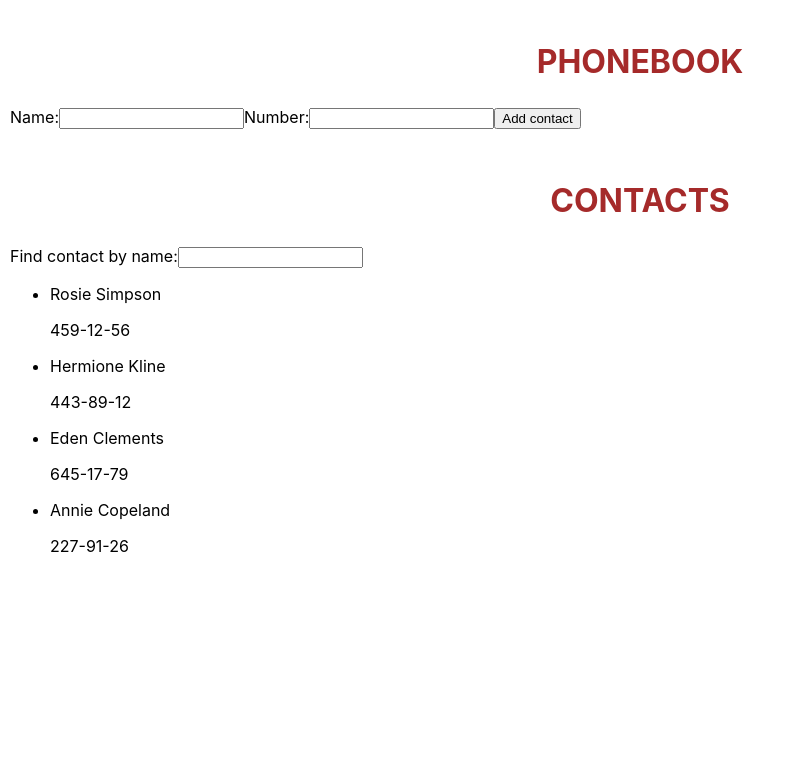
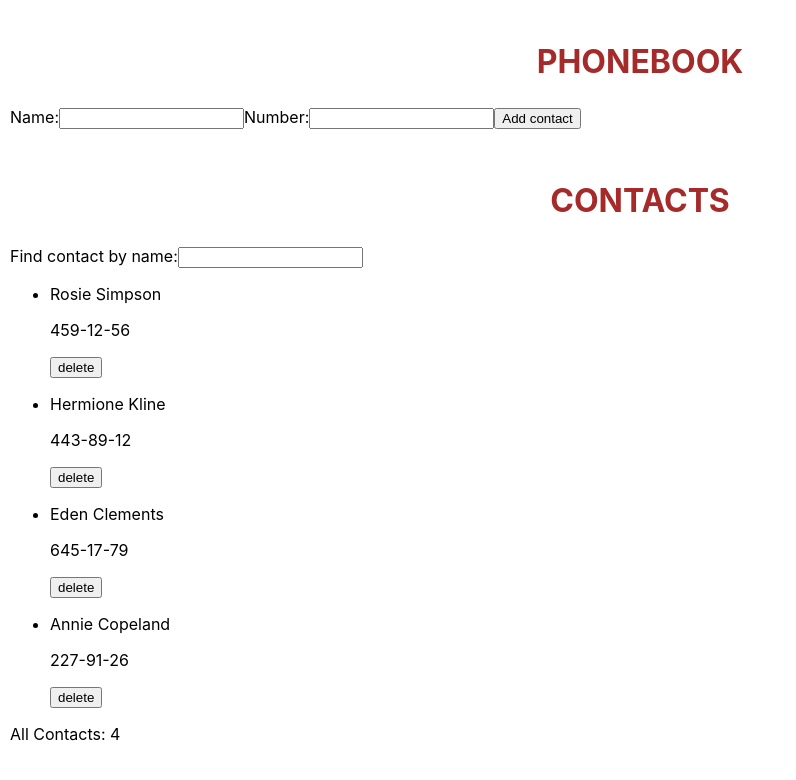
Before and after one commit to Bohdan-Ta/goit-react-hw-02-phonebook, a React (Create React App) app: page / in a window 1280 px wide. Shown: the top 780 px of the page, without its empty margins (0-796 px from the left). Built offline with nearby package versions, Linux system fonts and the light colour scheme.

Commit message:
add delete and filter

```diff
--- a/src/App.js
+++ b/src/App.js
@@ -25,16 +25,41 @@ class App extends Component {
     }));
   };
 
+  onDeleteContact = contactId => {
+    this.setState(prevState => ({
+      contacts: prevState.contacts.filter(contact => contact.id !== contactId),
+    }));
+  };
+
+  onFilter = event => {
+    this.setState({ filter: event.target.value });
+  };
+
+  //======
+  showFiltered = () => {
+    const { filter, contacts } = this.state;
+    const normalizedFilter = filter.toLowerCase();
+
+    return contacts.filter(contact =>
+      contact.name.toLowerCase().includes(normalizedFilter),
+    );
+  };
+  //=====
+
   render() {
-    const { contacts } = this.state;
+    const { filter } = this.state;
+    const filteredContacts = this.showFiltered();
     return (
       <div>
         <Sections title="Phonebook">
           <Forms getSubmit={this.getDataSubmit} />
         </Sections>
         <Sections title="Contacts">
-          <Filter contacts={contacts} />
-          <Contacts contacts={contacts} />
+          <Filter value={filter} onFilter={this.OnFilter} />
+          <Contacts
+            contacts={filteredContacts}
+            onDeleteContact={this.onDeleteContact}
+          />
         </Sections>
       </div>
     );
--- a/src/Contacts/Contacts.jsx
+++ b/src/Contacts/Contacts.jsx
@@ -1,13 +1,16 @@
-export default function Contacts({ contacts }) {
+export default function Contacts({ contacts, onDeleteContact }) {
   return (
+    <>
       <ul>
-      {' '}
         {contacts.map(({ id, name, number }) => (
           <li key={id}>
             <p>{name}</p>
             <p>{number}</p>
+            <button onClick={() => onDeleteContact(id)}>delete</button>
           </li>
         ))}
       </ul>
+      <p> All Contacts: {contacts.length} </p>
+    </>
   );
 }
--- a/src/Filter/Filter.jsx
+++ b/src/Filter/Filter.jsx
@@ -1,3 +1,5 @@
+import React from 'react';
+
 export default function Filter({ value, onFilter }) {
   return (
     <>
```
Lines whose indentation alone changed are shown as unchanged.
